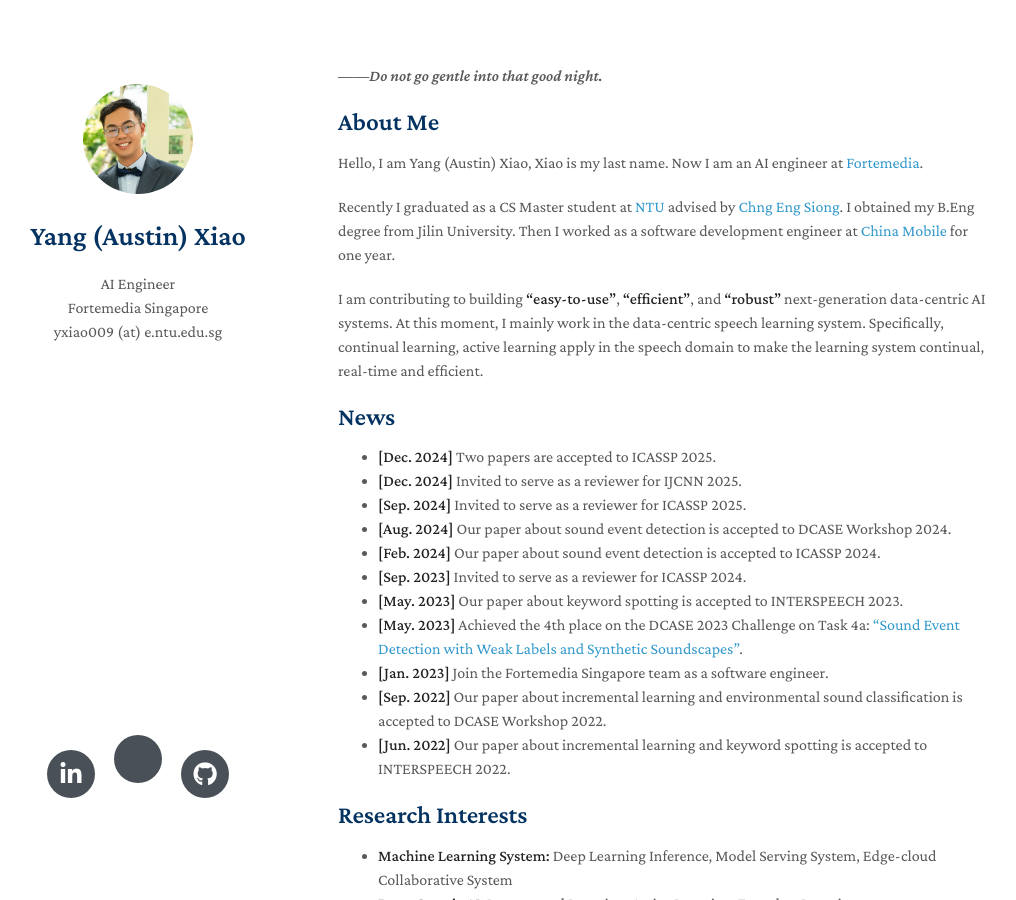
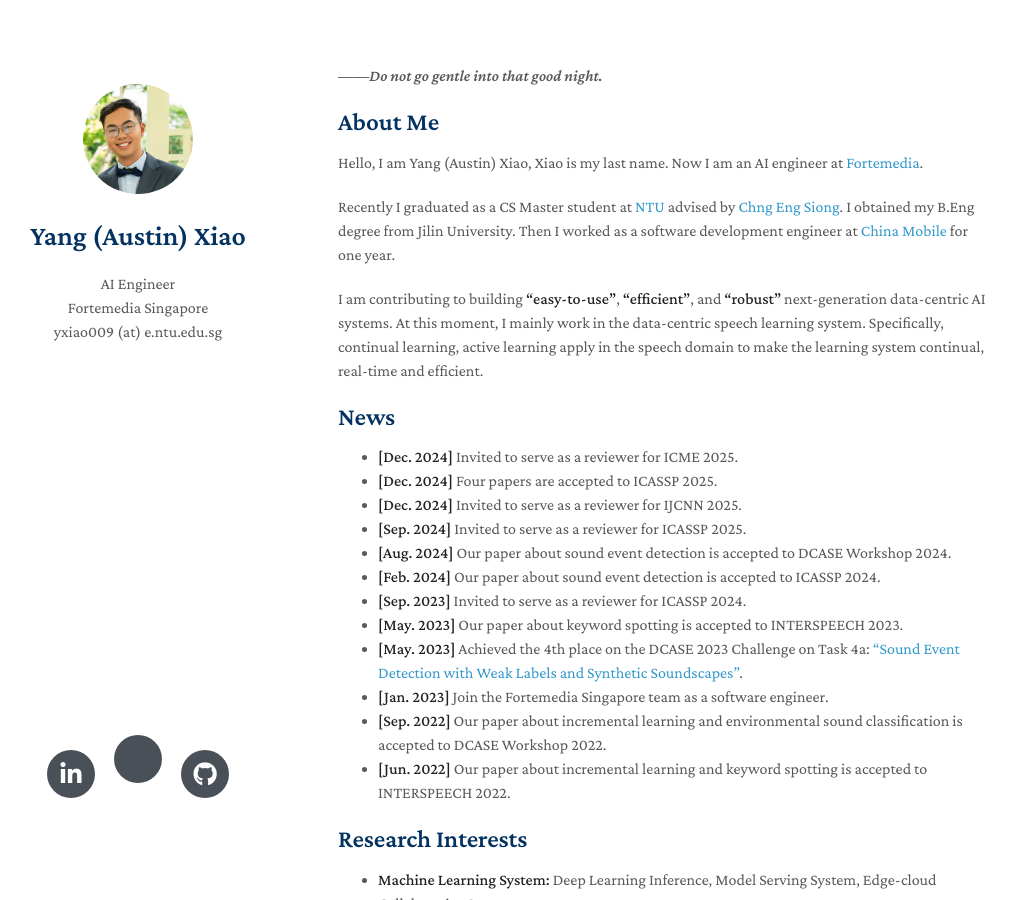
Before and after one commit to swagshaw/swagshaw.github.io, a Jekyll site: the page built from index.md, in a window 1280 px wide and 900 px high. Shown: the whole window, without its empty margins (132-1148 px from the left). Built offline with Jekyll 4.4.1, drawn with Linux system fonts in a browser that asks for light colours; nearby versions of some CDN libraries; a style sheet for code colours, icons or effects is not loaded; some of the changed text lies outside the part shown.

Commit message:
Update index.md

```diff
--- a/index.md
+++ b/index.md
@@ -12,7 +12,8 @@
 
 
 ## News
-- **[Dec. 2024]** Two papers are accepted to ICASSP 2025.
+- **[Dec. 2024]** Invited to serve as a reviewer for ICME 2025.
+- **[Dec. 2024]** Four papers are accepted to ICASSP 2025.
 - **[Dec. 2024]** Invited to serve as a reviewer for IJCNN 2025.
 - **[Sep. 2024]** Invited to serve as a reviewer for ICASSP 2025.
 - **[Aug. 2024]** Our paper about sound event detection is accepted to DCASE Workshop 2024.
@@ -123,5 +124,5 @@
   [[PDF](http://openaccess.thecvf.com/content_CVPR_2019/papers/Sun_Meta-Transfer_Learning_for_Few-Shot_Learning_CVPR_2019_paper.pdf)] [[Code](https://github.com/yaoyao-liu/meta-transfer-learning)] [[Project](https://mtl.yyliu.net/)] -->
 
 ## Services
-- Reviewers: WASPAA, SPECOM, IALP, ICASSP, DCASE.
+- Reviewers: WASPAA, SPECOM, IALP, ICASSP, DCASE, IJCNN, ICME
 <!-- - Journal Reviewers: T-PAMI, IJCV. -->
```
